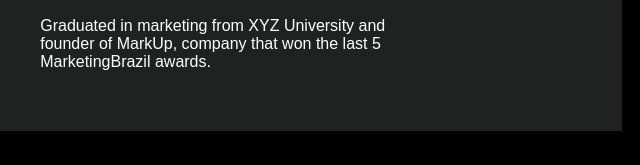
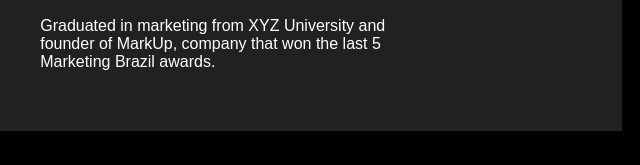
Before and after one commit to AugustoBernardes/Capture-page, a plain HTML site: page index.html in a window 1280 px wide. Shown: the part 628-793 px from the top of the page, 518-1158 px from the left. Drawn offline with Linux system fonts and the light colour scheme.

Commit message:
Grammar
Organized the text grammar

```diff
--- a/index.html
+++ b/index.html
@@ -49,7 +49,7 @@
                 <p>Carlo Fontana is known for giving lectures that shake the structure of traditional marketing. Prepare
                     to leave the event with a new vision of marketing.</p>
                 <p>Graduated in marketing from XYZ University and founder of MarkUp, company that won the last 5
-                    MarketingBrazil awards.</p>
+                    Marketing Brazil awards.</p>
             </div>
         </footer>
 
```
